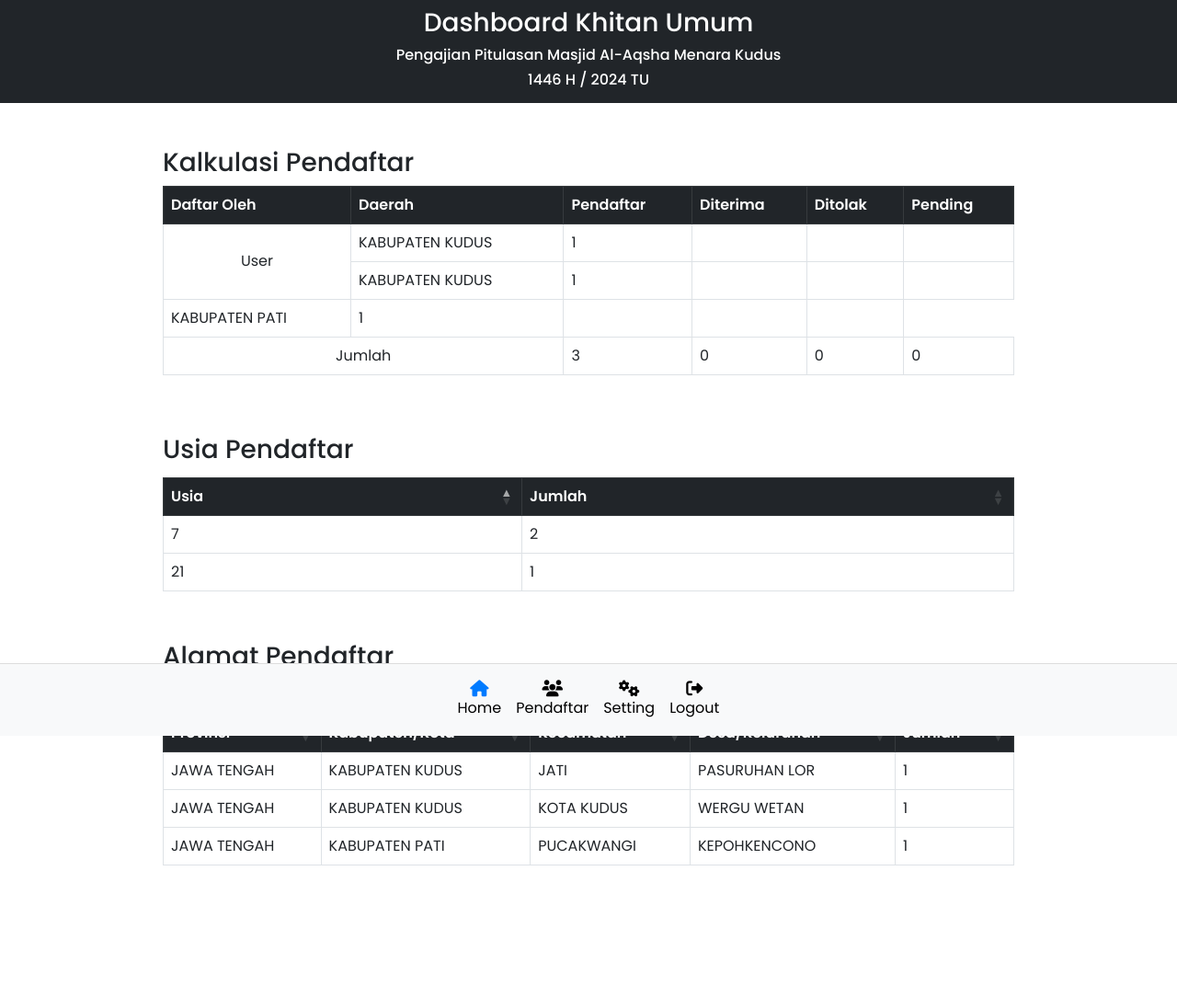
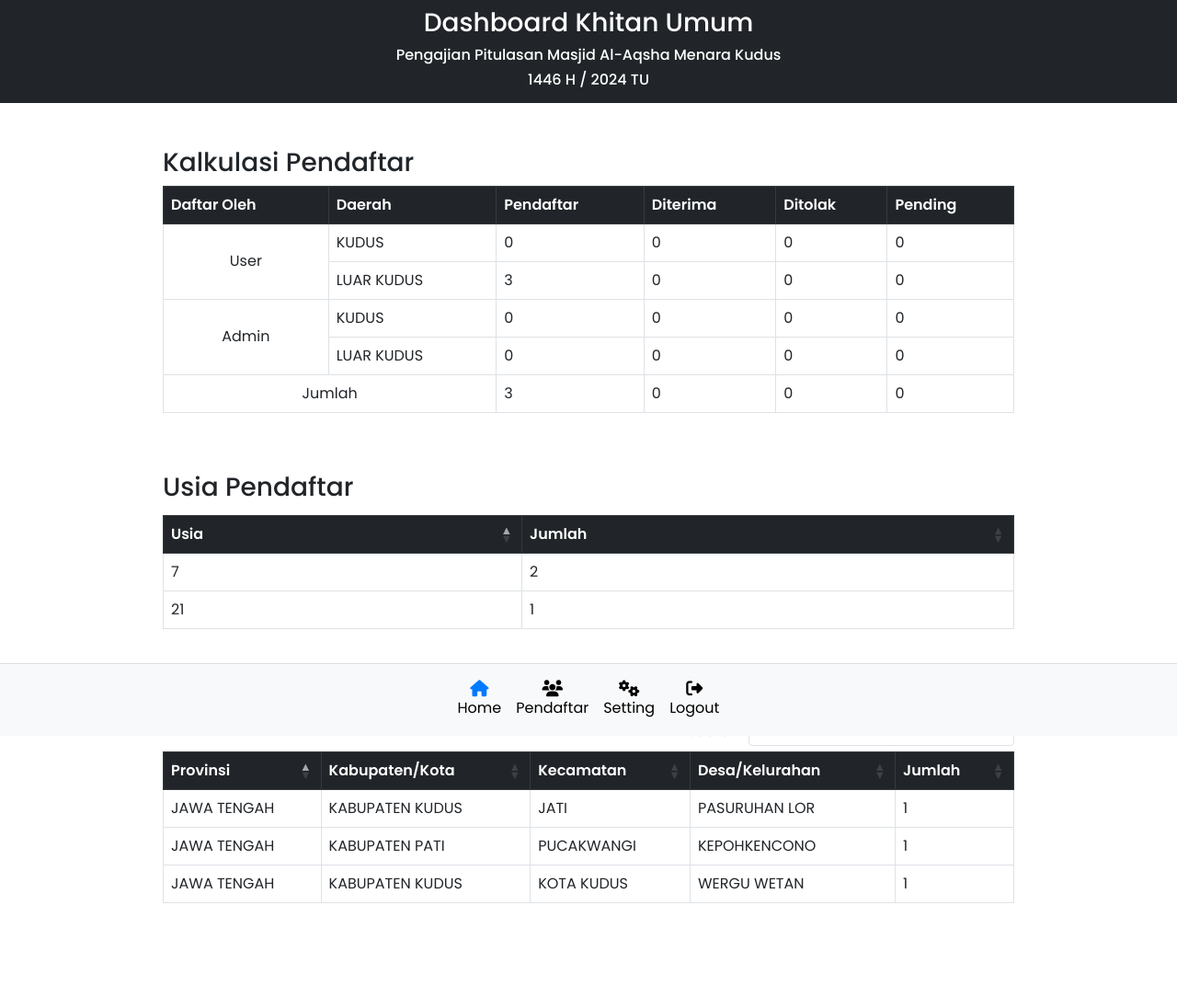
Before and after one commit to fauzulkhakim/khitanumum, a PHP site: page /panitia/admin/dashboard.php in a window 1280 px wide. Shown: the whole page at 92% size. Before the commit the page ends 941 px from the top, so only its background shows below. Run offline with PHP 8.4, Linux system fonts and the light colour scheme; data comes from the database, SQL or seed files in the repository; some libraries are stand-ins or nearby versions.

Commit message:
update halaman dashboard, tambah, edit

```diff
--- a/panitia/admin/dashboard.php
+++ b/panitia/admin/dashboard.php
@@ -1,13 +1,13 @@
 <?php
 // session_start();
 // if (isset($_SESSION['username']) && isset($_SESSION['id'])) {
-//   // User is logged in
+// // User is logged in
 // } else {
-//   // User is not logged in, redirect to login page
-//   if (!isset($_SESSION['user'])) {
-//     header("Location: index.php");
-//     exit();
-//   }
+// // User is not logged in, redirect to login page
+// if (!isset($_SESSION['user'])) {
+// header("Location: index.php");
+// exit();
+// }
 // }
 require '../config/config.php';
 require_once 'header.php';
@@ -16,13 +16,17 @@ require_once 'header.php';
 $query = "
 SELECT
     p.is_admin,
+    CASE
+        WHEN r.name_regencies = 'KUDUS' THEN 'KUDUS'
+        ELSE 'LUAR KUDUS'
+    END AS lokasi,
+    s.nama_status_pendaftaran AS status,
+    p.tanggal_lahir,
+    COUNT(p.id) AS jumlah,
     prov.name_provinces AS provinsi,
     r.name_regencies AS kabupaten,
     d.name_districts AS kecamatan,
-    v.name_villages AS desa,
-    s.nama_status_pendaftaran AS status,
-    p.tanggal_lahir,
-    COUNT(p.id) AS jumlah
+    v.name_villages AS desa
 FROM
     pendaftar p
 LEFT JOIN
@@ -36,9 +40,9 @@ LEFT JOIN
 LEFT JOIN
     status_pendaftaran s ON p.status_pendaftaran_id = s.id_status_pendaftaran
 GROUP BY
-    p.is_admin, prov.name_provinces, r.name_regencies, d.name_districts, v.name_villages, s.nama_status_pendaftaran, p.tanggal_lahir
+    p.is_admin, lokasi, s.nama_status_pendaftaran, p.tanggal_lahir, prov.name_provinces, r.name_regencies, d.name_districts, v.name_villages
 ORDER BY
-    prov.name_provinces, r.name_regencies, d.name_districts, v.name_villages, s.nama_status_pendaftaran, p.tanggal_lahir";
+    p.is_admin, lokasi, s.nama_status_pendaftaran";
 
 $result = $conn->query($query);
 $data = [];
@@ -53,9 +57,34 @@ $total_diterima = 0;
 $total_ditolak = 0;
 $total_pending = 0;
 
-$age_data = [];
+$summary_data = [
+  'User' => [
+    'KUDUS' => ['pendaftar' => 0, 'diterima' => 0, 'ditolak' => 0, 'pending' => 0],
+    'LUAR KUDUS' => ['pendaftar' => 0, 'diterima' => 0, 'ditolak' => 0, 'pending' => 0]
+  ],
+  'Admin' => [
+    'KUDUS' => ['pendaftar' => 0, 'diterima' => 0, 'ditolak' => 0, 'pending' => 0],
+    'LUAR KUDUS' => ['pendaftar' => 0, 'diterima' => 0, 'ditolak' => 0, 'pending' => 0]
+  ]
+];
+
+$age_data = []; // Inisialisasi dengan array kosong
 
 foreach ($data as $row) {
+  $admin_label = $row['is_admin'] ? 'Admin' : 'User';
+  $lokasi = $row['lokasi'];
+
+  $summary_data[$admin_label][$lokasi]['pendaftar'] += $row['jumlah'];
+
+  if ($row['status'] == 'Diterima') {
+    $summary_data[$admin_label][$lokasi]['diterima'] += $row['jumlah'];
+  } elseif ($row['status'] == 'Ditolak') {
+    $summary_data[$admin_label][$lokasi]['ditolak'] += $row['jumlah'];
+  } elseif ($row['status'] == 'Pending') {
+    $summary_data[$admin_label][$lokasi]['pending'] += $row['jumlah'];
+  }
+
+  $total_pendaftar += $row['jumlah'];
   if ($row['status'] == 'Diterima') {
     $total_diterima += $row['jumlah'];
   } elseif ($row['status'] == 'Ditolak') {
@@ -63,7 +92,6 @@ foreach ($data as $row) {
   } elseif ($row['status'] == 'Pending') {
     $total_pending += $row['jumlah'];
   }
-  $total_pendaftar += $row['jumlah'];
 
   // Calculate age
   $birthDate = new DateTime($row['tanggal_lahir']);
@@ -106,26 +134,23 @@ ksort($age_data); // Sort age data by age
             </tr>
           </thead>
           <tbody>
-            <?php
-            $current_admin = '';
-            foreach ($data as $row) {
-              if ($current_admin !== $row['is_admin']) {
-                if ($current_admin !== '') {
-                  echo '<tr><td colspan="2" class="text-center align-middle">Total</td>';
-                  echo "<td>{$total_pendaftar}</td><td>{$total_diterima}</td><td>{$total_ditolak}</td><td>{$total_pending}</td></tr>";
-                }
-                $current_admin = $row['is_admin'];
-                $admin_label = $current_admin ? 'Admin' : 'User';
-                echo "<tr><td rowspan='2' class='text-center align-middle'>{$admin_label}</td>";
-              }
-              echo "<td>{$row['kabupaten']}</td>";
-              echo "<td>{$row['jumlah']}</td>";
-              echo "<td>" . ($row['status'] == 'Diterima' ? $row['jumlah'] : '') . "</td>";
-              echo "<td>" . ($row['status'] == 'Ditolak' ? $row['jumlah'] : '') . "</td>";
-              echo "<td>" . ($row['status'] == 'Pending' ? $row['jumlah'] : '') . "</td>";
-              echo "</tr>";
-            }
-            ?>
+            <?php foreach ($summary_data as $admin_label => $locations) : ?>
+              <tr>
+                <td rowspan="2" class="text-center align-middle"><?= $admin_label ?></td>
+                <td>KUDUS</td>
+                <td><?= $locations['KUDUS']['pendaftar'] ?></td>
+                <td><?= $locations['KUDUS']['diterima'] ?></td>
+                <td><?= $locations['KUDUS']['ditolak'] ?></td>
+                <td><?= $locations['KUDUS']['pending'] ?></td>
+              </tr>
+              <tr>
+                <td>LUAR KUDUS</td>
+                <td><?= $locations['LUAR KUDUS']['pendaftar'] ?></td>
+                <td><?= $locations['LUAR KUDUS']['diterima'] ?></td>
+                <td><?= $locations['LUAR KUDUS']['ditolak'] ?></td>
+                <td><?= $locations['LUAR KUDUS']['pending'] ?></td>
+              </tr>
+            <?php endforeach; ?>
             <tr>
               <td colspan="2" class="text-center align-middle">Jumlah</td>
               <td><?= $total_pendaftar; ?></td>
@@ -149,14 +174,12 @@ ksort($age_data); // Sort age data by age
             </tr>
           </thead>
           <tbody>
-            <?php
-            foreach ($age_data as $age => $jumlah) {
-              echo "<tr>";
-              echo "<td>{$age}</td>";
-              echo "<td>{$jumlah}</td>";
-              echo "</tr>";
-            }
-            ?>
+            <?php foreach ($age_data as $age => $jumlah) : ?>
+              <tr>
+                <td><?= $age ?></td>
+                <td><?= $jumlah ?></td>
+              </tr>
+            <?php endforeach; ?>
           </tbody>
         </table>
       </div>
@@ -176,17 +199,15 @@ ksort($age_data); // Sort age data by age
             </tr>
           </thead>
           <tbody>
-            <?php
-            foreach ($data as $row) {
-              echo "<tr>";
-              echo "<td>{$row['provinsi']}</td>";
-              echo "<td>{$row['kabupaten']}</td>";
-              echo "<td>{$row['kecamatan']}</td>";
-              echo "<td>{$row['desa']}</td>";
-              echo "<td>{$row['jumlah']}</td>";
-              echo "</tr>";
-            }
-            ?>
+            <?php foreach ($data as $row) : ?>
+              <tr>
+                <td><?= isset($row['provinsi']) ? $row['provinsi'] : '' ?></td>
+                <td><?= isset($row['kabupaten']) ? $row['kabupaten'] : '' ?></td>
+                <td><?= isset($row['kecamatan']) ? $row['kecamatan'] : '' ?></td>
+                <td><?= isset($row['desa']) ? $row['desa'] : '' ?></td>
+                <td><?= $row['jumlah'] ?></td>
+              </tr>
+            <?php endforeach; ?>
           </tbody>
         </table>
       </div>
--- a/panitia/admin/header.php
+++ b/panitia/admin/header.php
@@ -74,6 +74,22 @@
       font-size: 13px;
       /* Mengatur ukuran ikon */
     }
+
+    .back-button {
+      background-color: #3C5B6F;
+      color: white;
+      border: none;
+      padding: 10px 20px;
+      cursor: pointer;
+      text-decoration: none;
+      display: inline-block;
+      border-radius: 5px;
+    }
+
+    .back-button:hover {
+      background-color: #373A40;
+      color: #F8F4E1;
+    }
   </style>
 </head>
 
```
Also changed, not shown: panitia/admin/pendaftar-edit.php (+5 -8 lines), panitia/admin/pendaftar-tambah.php (+14 -15 lines).
